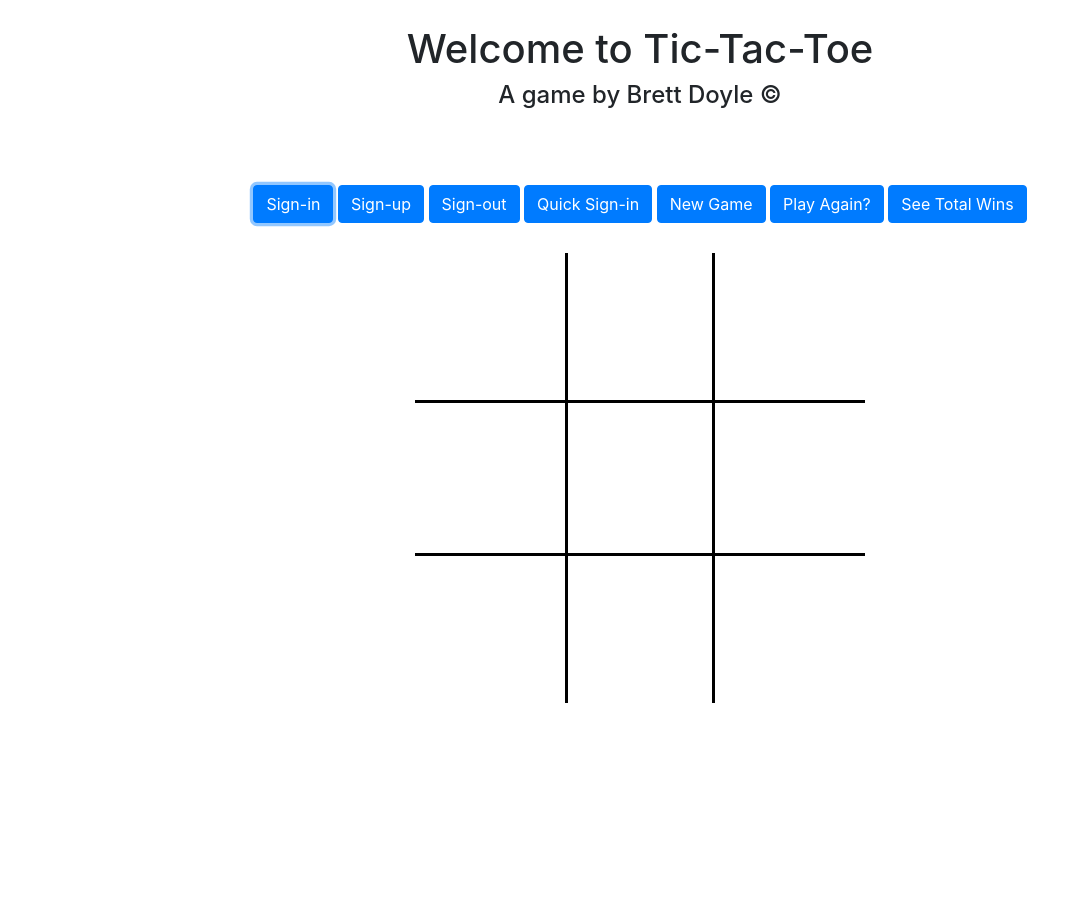
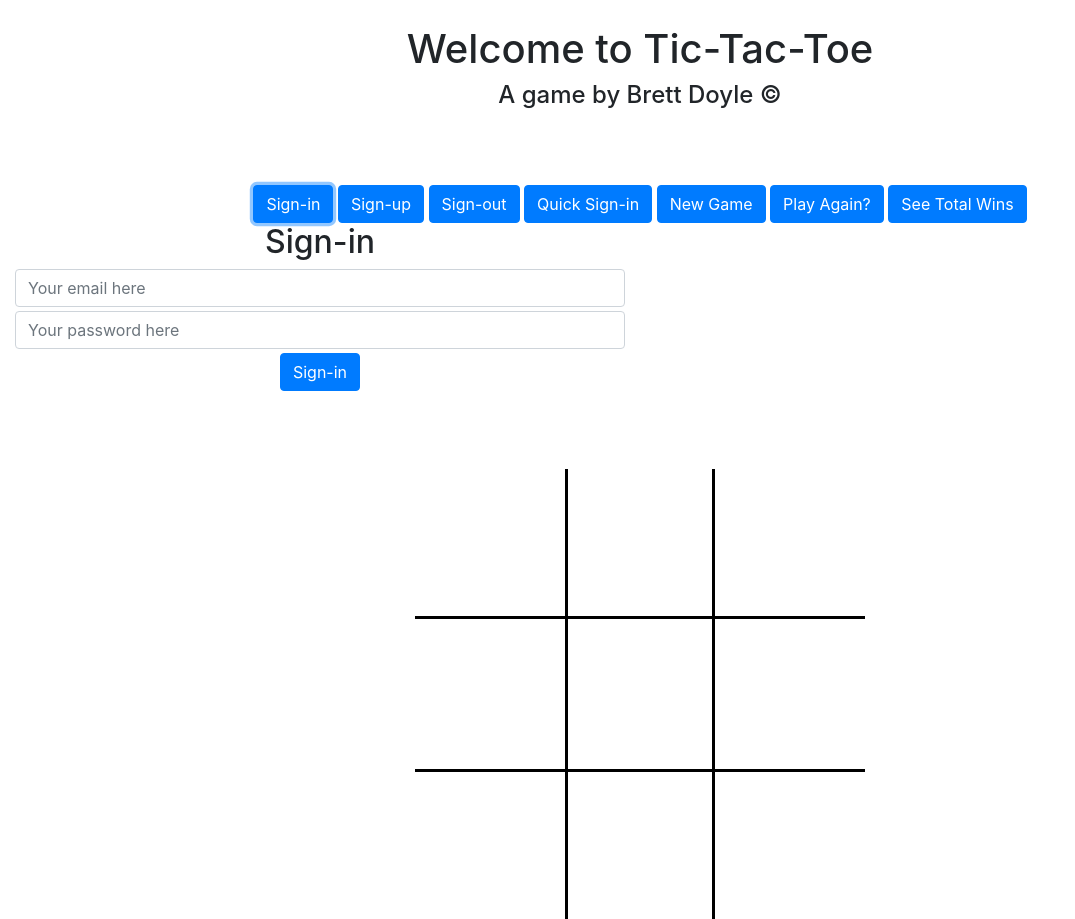
Before and after one commit to brettdoyle44/tic-tac-toe, a website built with webpack: page index.html in a window 1280 px wide. Both pictures are taken after a click on the button "Sign-in". Shown: the whole page, without its empty margins (0-1075 px from the left). Before the commit the page ends 800 px from the top, so only its background shows below. Built offline with nearby package versions, Linux system fonts and the light colour scheme.

Commit message:
Re-instated the sing-in functionality

```diff
--- a/index.html
+++ b/index.html
@@ -46,6 +46,15 @@ Quick Sign-in
   See Total Wins
 </button>
 
+<div class="collapse" id="signinCollapse">
+  <form id="sign-in" class="col-md-6 mb-5">
+        <h2>Sign-in</h2>
+        <input class="form-control mb-1" required type="email" name="credentials[email]" placeholder="Your email here">
+        <input class="form-control mb-1" required type="password" name="credentials[password]" placeholder="Your password here">
+        <button class="btn btn-primary" type="submit">Sign-in</button>
+      </form>
+</div>
+
         <div class="collapse" id="totalWinsCollapse">
           <form id="total-wins" class="col-md-6 mb-5">
                   <input class="form-control mb-1" required type="number" name="games[player_x][id]" placeholder="Your ID here...">
```
